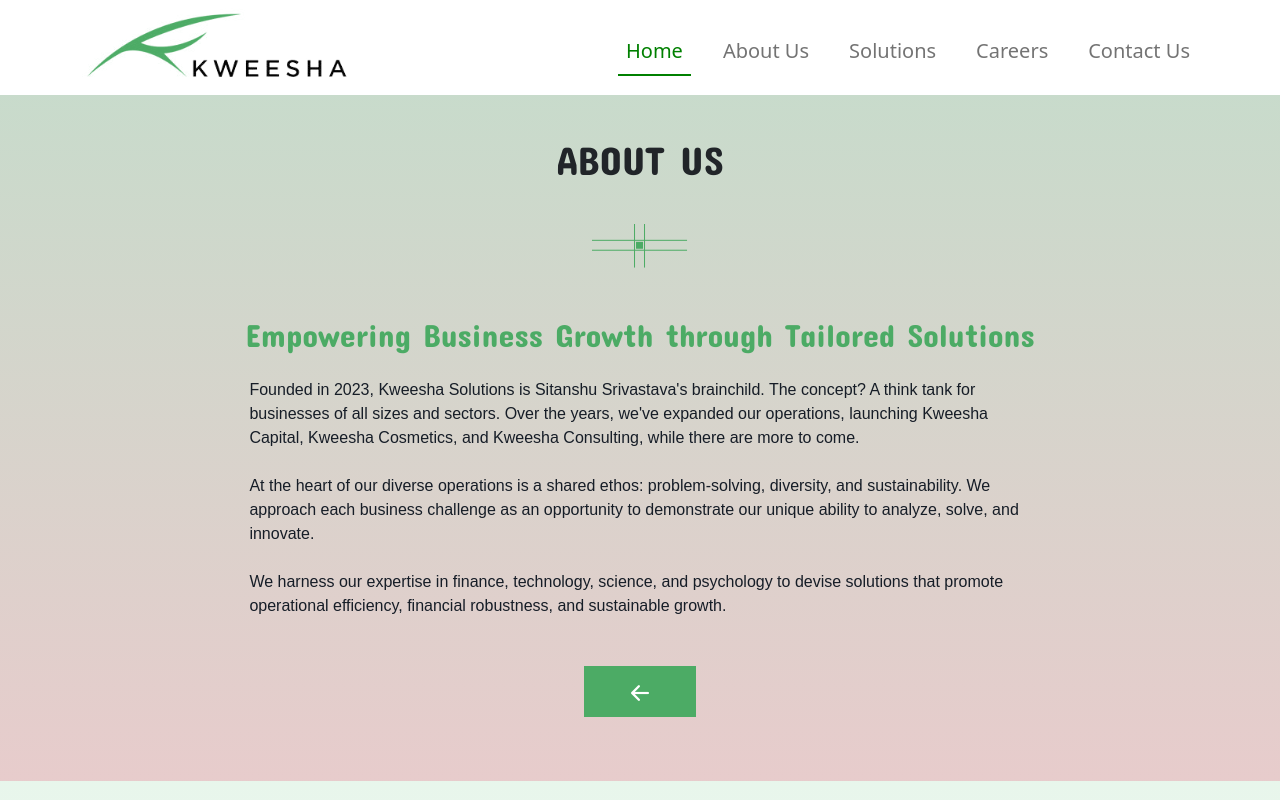
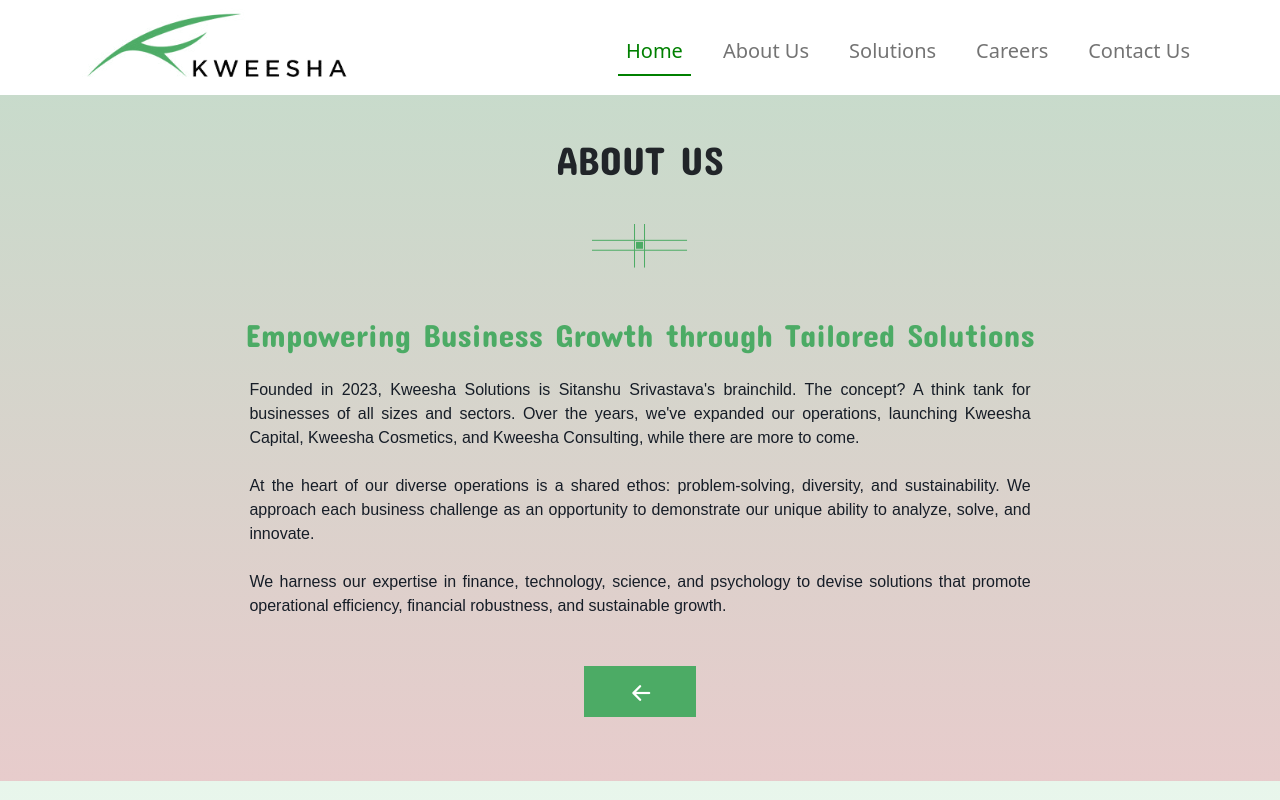
Before and after one commit to FajalAnsari/Kweesha, a React (Create React App) app: page /about_data in a window 1280 px wide. Shown: the top 800 px of the page. Built offline with nearby package versions, Linux system fonts and the light colour scheme.

Commit message:
modified

```diff
--- a/src/components/Read_more_page/About_us_page/About_data.css
+++ b/src/components/Read_more_page/About_us_page/About_data.css
@@ -4,6 +4,7 @@
 .about_data p {
     color: var(--text-black-900);
     background-color: var(--read_more_bg);
+    text-align: justify !important;
  }
  .about_data .read_title{
      color: var(--bg-green-900);
@@ -44,6 +45,7 @@
 
     font-size: 36px;
     color: white;
+    margin-left: 35%;
 
  }
  .about_data h1{
--- a/src/components/common/Navbar.jsx
+++ b/src/components/common/Navbar.jsx
@@ -3,6 +3,7 @@
 import "./common.css";
 
 const Navbar = () => {
+
   useEffect(() => {
     const navItems = document.querySelectorAll(".nav-link");
     navItems.forEach(function (ele) {
```
